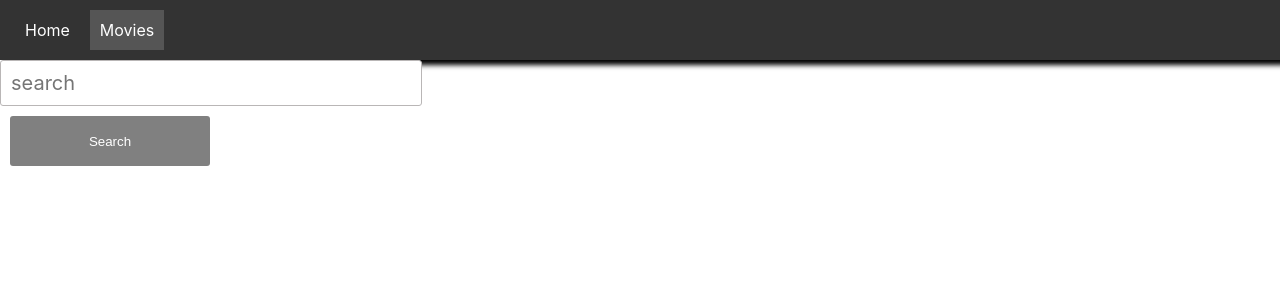
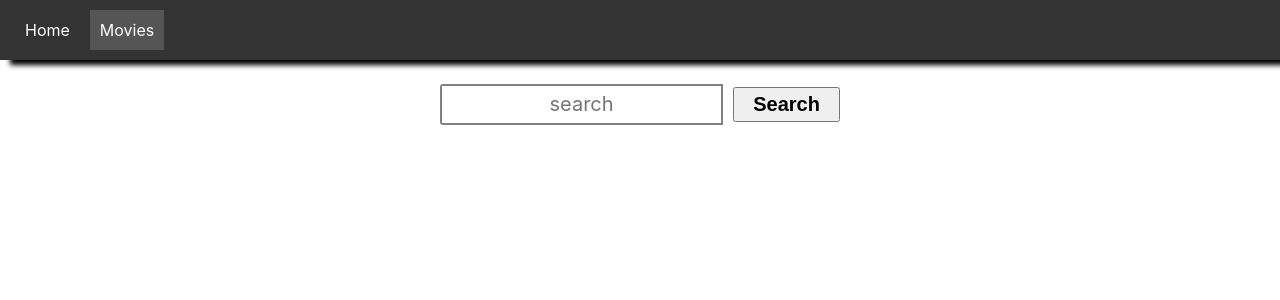
Before and after one commit to dn280786lea/goit-react-hw-05-movies, a React (Create React App) app: page /goit-react-hw-05-movies/movies in a window 1280 px wide. Shown: the top 300 px of the page. Built offline with nearby package versions, Linux system fonts and the light colour scheme.

Commit message:
actors
actors

```diff
--- a/src/components/Movie/Movie.css
+++ b/src/components/Movie/Movie.css
@@ -1,34 +1,100 @@
+ul {
+  list-style-type: none;
+  padding-left: 0;
+  margin: 0;
+}
+
 .form {
+  display: flex;
+  align-items: center;
+  width: 100%;
   max-width: 400px;
-  width: 100%;
+  background-color: #fff;
+  border-radius: 3px;
+  overflow: hidden;
 }
 
 .input {
+  display: inline-block;
   width: 100%;
   font: inherit;
   font-size: 20px;
+  border: none;
   outline: none;
-  padding: 10px;
-  border: 1px solid rgb(185, 182, 182);
-  border-radius: 3px;
-  margin-bottom: 10px;
+  padding-left: 4px;
+  padding-right: 4px;
+  text-align: center;
+  border: 2px solid grey;
+  margin-right: 10px;
+  height: 35px;
 }
 
 .button {
+  width: 150px;
+  height: 35px;
+  font-size: 20px;
+  font-weight: bold;
+  top: 0;
+  right: 0;
+}
+.form-container {
   display: flex;
-  align-items: center;
-  justify-content: center;
-  height: 50px;
-  background-color: grey;
-  color: #fff;
-  border: none;
-  border-radius: 3px;
-  cursor: pointer;
-  width: 200px;
-  margin-left: 10px;
-  top: 2;
 }
 
-.button:hover {
-  background-color: black;
+.MovieGallery {
+  display: flex;
+  gap: 15px;
+  flex-wrap: wrap;
+  justify-content: space-between;
 }
+.MovieGalleryList {
+  width: calc((100% - 48px) / 6);
+  box-sizing: border-box;
+}
+
+.MovieGallery img {
+  width: 100%;
+  height: auto;
+}
+
+.MovieGalleryList:hover {
+  transform: scale(1.1);
+}
+.Movie {
+  margin: 15px;
+}
+.MovieLink {
+  text-align: center;
+  display: block;
+  text-align: center;
+  text-decoration: none;
+  padding-bottom: 5px;
+}
+.movie-title {
+  font-size: 16px;
+  font-weight: 700;
+  line-height: 20px;
+  line-height: 1.8;
+  color: black;
+}
+.today {
+  font-size: 30px;
+  font-weight: 700;
+  line-height: 20px;
+  line-height: 1.8;
+  text-align: center;
+}
+.form-container {
+  top: 0;
+  left: 0;
+  z-index: 100;
+  display: flex;
+  justify-content: center;
+  align-items: center;
+  min-height: 64px;
+  padding-right: 24px;
+  padding-left: 24px;
+  padding-top: 12px;
+  padding-bottom: 12px;
+  margin-bottom: 15px;
+}
--- a/src/components/Movie/Movie.jsx
+++ b/src/components/Movie/Movie.jsx
@@ -34,9 +34,9 @@ const MovieSearch = () => {
   };
 
   return (
-    <div className="form-container">
-      <form onSubmit={handleSearchSubmit} className="form">
-        <div className="input-container">
+    <div>
+      <div className="form-container">
+        <form onSubmit={handleSearchSubmit} className="form">
           <input
             onChange={evt => setQuery(evt.target.value)}
             placeholder="search"
@@ -49,8 +49,10 @@ const MovieSearch = () => {
           <button className="button" type="submit">
             Search
           </button>
-        </div>
-      </form>
+        </form>
+      </div>
+
+      {error && <h3>{error}</h3>}
       <ul className="MovieGallery">
         {searchResults.map(movie => (
           <li
```
